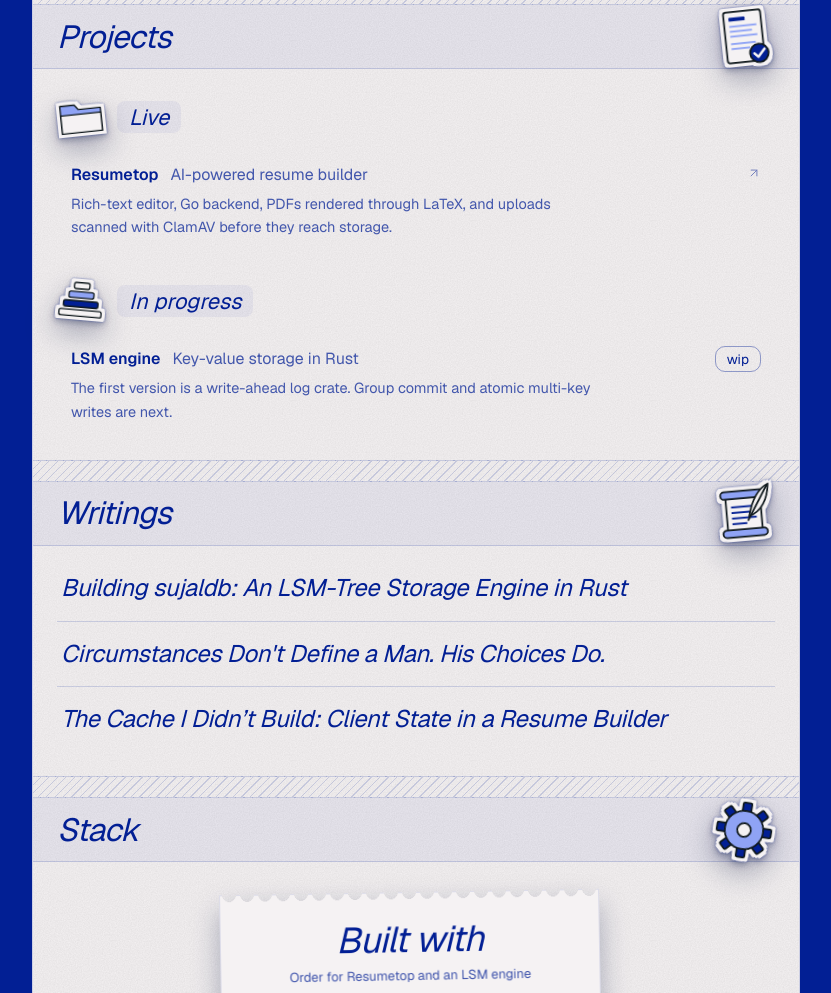
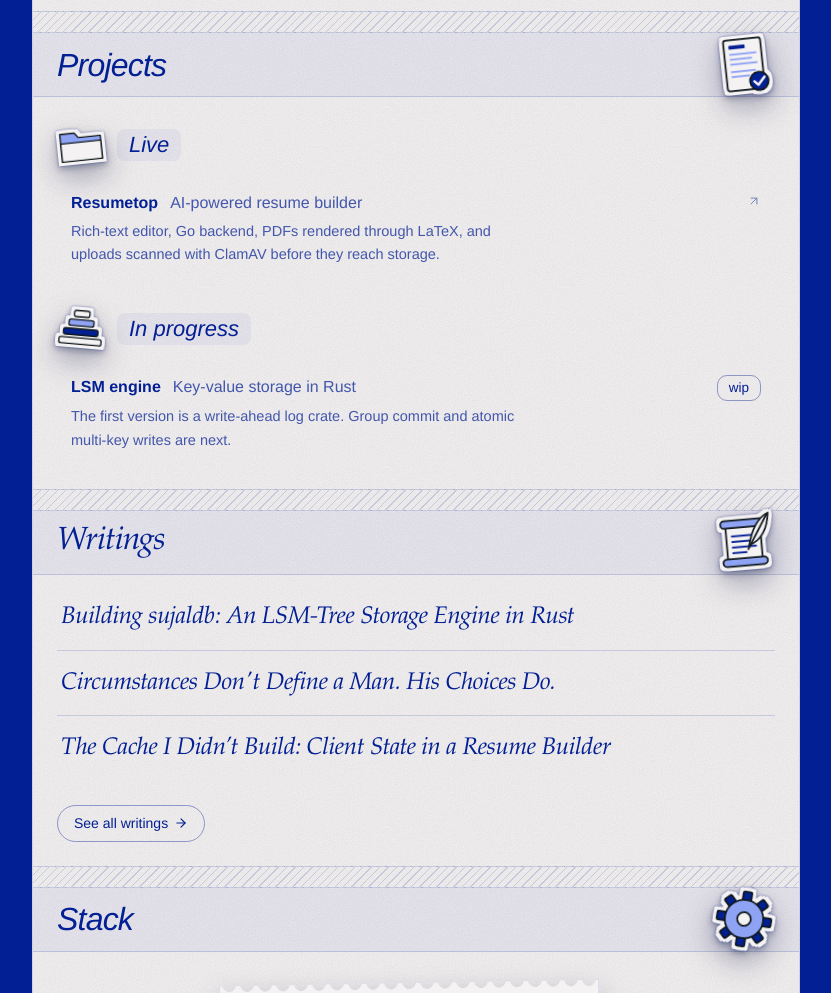
Before and after one commit to Sujal-Jariwala/portfolio, an Astro site: page / in a window 1280 px wide. Shown: the part 1024-2017 px from the top of the page, without its empty margins (224-1055 px from the left). Built offline with nearby package versions, Linux system fonts and the light colour scheme; Astro itself is replaced by a stand-in of ours.

Commit message:
imporve the dotted grid, and add all writings button in writing

```diff
--- a/src/components/Writing.tsx
+++ b/src/components/Writing.tsx
@@ -1,9 +1,10 @@
+import { ArrowRight } from "lucide-react";
 import { Scroll } from "./Stickers";
 
 type Post = { title: string; url?: string };
 
 const titleClass =
-    "block truncate  text-[clamp(21px,2.6vw,24px)] leading-[1.2] font-normal tracking-[-0.015em] italic";
+    "block truncate font-serif text-[clamp(21px,2.6vw,24px)] leading-[1.2] font-normal tracking-[-0.015em] italic";
 
 export const Writings = ({ posts }: { posts: Post[] }) => {
     return (
@@ -11,7 +12,7 @@ export const Writings = ({ posts }: { posts: Post[] }) => {
             <div className="hatch" aria-hidden="true" />
 
             <div className="flex min-h-16 items-center justify-between gap-3 border-b border-line bg-band px-[18px] py-2 sm:px-6">
-                <h2 className="m-0  text-[32px] leading-none font-normal tracking-[-0.025em] italic">
+                <h2 className="m-0 font-serif text-[32px] leading-none font-normal tracking-[-0.025em] italic">
                     Writings
                 </h2>
                 <Scroll className="-my-2.5" style={{ "--w": "62px", "--r": "-5deg" }} />
@@ -36,6 +37,16 @@ export const Writings = ({ posts }: { posts: Post[] }) => {
                     </li>
                 ))}
             </ul>
+
+            <div className="flex px-[18px] pb-[18px] sm:px-6 sm:pb-6">
+                <a
+                    href="/blog"
+                    className="inline-flex items-center gap-1.5 rounded-full border border-line-strong px-4 py-1.5 text-[14px] no-underline transition-colors hover:bg-band"
+                >
+                    <span>See all writings</span>
+                    <ArrowRight size={14} aria-hidden="true" />
+                </a>
+            </div>
         </section>
     );
 };
--- a/src/styles/global.css
+++ b/src/styles/global.css
@@ -20,7 +20,9 @@
   --color-acc: var(--acc);
   --color-onpage: var(--onpage);
 
-  --font-sans: "Geist", "Helvetica Neue", Arial, sans-serif;
+  --font-sans: "Hanken Grotesk", "Helvetica Neue", Arial, sans-serif;
+  --font-serif: "Fraunces", "Iowan Old Style", "Palatino Linotype", Georgia, serif;
+  --font-hand: "Caveat", "Bradley Hand", cursive;
 }
 
 /* Raw theme values. Default = paper. Set <html data-theme="paper|dark">. */
@@ -97,8 +99,8 @@
     z-index: -1;
     pointer-events: none;
     background: radial-gradient(var(--dots) 1px, transparent 1.5px) 0 0 / 16px 16px;
-    -webkit-mask-image: linear-gradient(#000 50%, transparent);
-    mask-image: linear-gradient(#000 50%, transparent);
+    -webkit-mask-image: linear-gradient(90deg, transparent, #000 calc(50% - 384px), #000 calc(50% + 384px), transparent);
+    mask-image: linear-gradient(90deg, transparent, #000 calc(50% - 384px), #000 calc(50% + 384px), transparent);
   }
 
   a {
@@ -390,22 +392,6 @@
   .summary-box[open]>summary::after {
     content: "\2013";
   }
-
-  .summary-box {
-    interpolate-size: allow-keywords;
-  }
-
-  .summary-box::details-content {
-    block-size: 0;
-    overflow-y: clip;
-    transition:
-      block-size 0.5s cubic-bezier(0.4, 0.1, 0.2, 1),
-      content-visibility 0.5s allow-discrete;
-  }
-
-  .summary-box[open]::details-content {
-    block-size: auto;
-  }
 }
 
 @keyframes pop {
@@ -437,10 +423,6 @@
     animation: none;
   }
 
-  .summary-box::details-content {
-    transition: none;
-  }
-
   .receipt-paper,
   .receipt[data-on="true"] .receipt-paper {
     clip-path: none;
```
